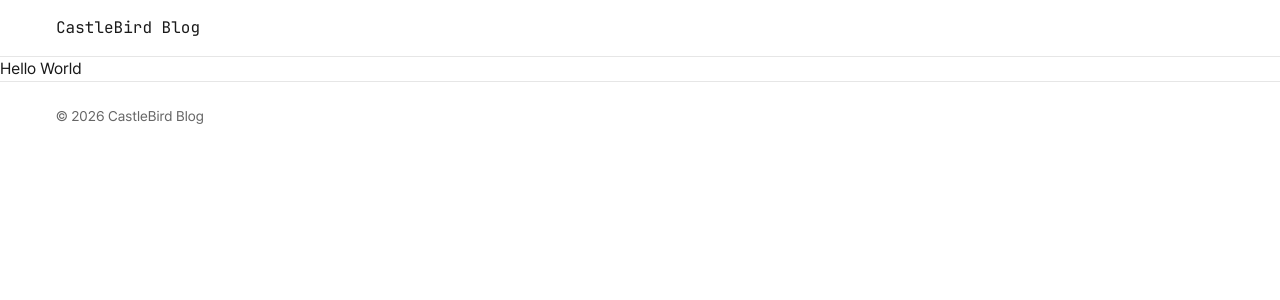
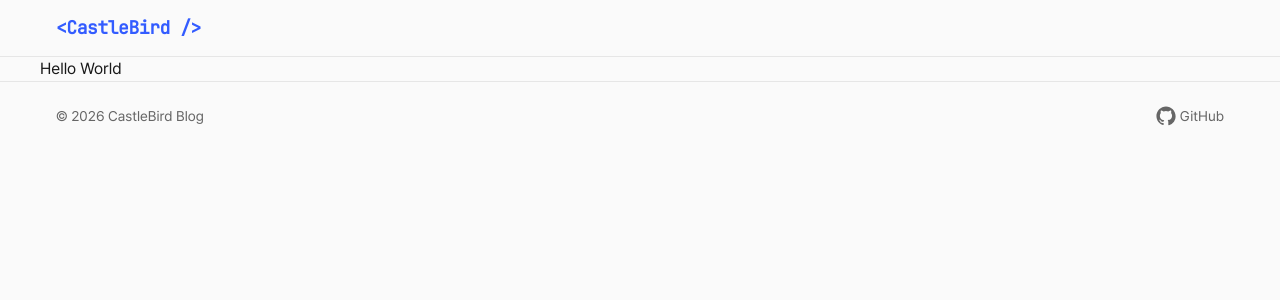
Before and after one commit to castle-bird/blog-web, a Next.js app: page / in a window 1280 px wide. Shown: the top 300 px of the page. Built offline with nearby package versions, Linux system fonts and the light colour scheme.

Commit message:
style: 헤더 및 푸터 스타일 수정, 레이아웃 개선
- 헤더: 텍스트 스타일 수정 및 로고 업데이트
- 푸터: GitHub 링크 추가 및 레이아웃 조정
- 메인 컨텐츠 영역: 최대 폭 설정 적용
- 글로벌 배경색 미세 조정 (hsl 100% → 98%)

```diff
--- a/src/app/(main)/layout.tsx
+++ b/src/app/(main)/layout.tsx
@@ -5,7 +5,9 @@ const MainLayout = ({ children }: LayoutProps<"/">) => {
   return (
     <>
       <Header />
-      {children}
+      <main className="mx-auto max-w-300">
+        {children}
+      </main>
       <Footer />
     </>
   );
--- a/src/app/(main)/page.tsx
+++ b/src/app/(main)/page.tsx
@@ -1,6 +1,6 @@
 const Home = () => {
   return (
-    <div>
+    <div className="">
       <h1>Hello World</h1>
     </div>
   );
--- a/src/app/globals.css
+++ b/src/app/globals.css
@@ -55,7 +55,7 @@
 }
 
 :root {
-  --background: hsl(0, 0%, 100%);
+  --background: hsl(0, 0%, 98%);
   --foreground: hsl(0, 0%, 10%);
   --card: hsl(0, 0%, 100%);
   --card-foreground: hsl(0, 0%, 10%);
--- a/src/components/layout/footer.tsx
+++ b/src/components/layout/footer.tsx
@@ -1,9 +1,30 @@
+import Link from "next/link";
+
 export function Footer() {
   return (
-    <footer className="border-t">
-      <div className="mx-auto max-w-[1200px] px-4 py-6 text-sm text-muted-foreground">
-        © {new Date().getFullYear()} CastleBird Blog
-      </div>
-    </footer>
+      <footer className="border-t">
+        <div
+            className="mx-auto flex max-w-300 items-center justify-between px-4 py-6 text-sm text-muted-foreground">
+          <span>© {new Date().getFullYear()} CastleBird Blog</span>
+          <Link
+              href="https://github.com/castle-bird"
+              target="_blank"
+              rel="noopener noreferrer"
+              aria-label="GitHub"
+              className="flex items-center gap-1"
+          >
+            <svg
+                viewBox="0 0 24 24"
+                className="size-5"
+                fill="currentColor"
+                aria-hidden="true"
+            >
+              <path
+                  d="M12 .5C5.73.5.5 5.73.5 12c0 5.09 3.29 9.4 7.86 10.93.57.1.78-.25.78-.55 0-.27-.01-1.17-.02-2.12-3.2.7-3.88-1.36-3.88-1.36-.52-1.33-1.28-1.68-1.28-1.68-1.04-.72.08-.7.08-.7 1.15.08 1.76 1.18 1.76 1.18 1.03 1.76 2.7 1.25 3.36.96.1-.75.4-1.25.73-1.54-2.55-.29-5.24-1.28-5.24-5.68 0-1.26.45-2.29 1.18-3.09-.12-.29-.51-1.46.11-3.04 0 0 .96-.31 3.15 1.18a10.9 10.9 0 0 1 5.73 0c2.19-1.49 3.15-1.18 3.15-1.18.62 1.58.23 2.75.11 3.04.74.8 1.18 1.83 1.18 3.09 0 4.41-2.69 5.38-5.25 5.67.41.36.78 1.08.78 2.18 0 1.57-.01 2.84-.01 3.23 0 .3.2.66.79.55A10.51 10.51 0 0 0 23.5 12c0-6.27-5.23-11.5-11.5-11.5Z"/>
+            </svg>
+            GitHub
+          </Link>
+        </div>
+      </footer>
   );
 }
--- a/src/components/layout/header.tsx
+++ b/src/components/layout/header.tsx
@@ -3,9 +3,12 @@ import Link from "next/link";
 export function Header() {
   return (
     <header className="border-b">
-      <div className="mx-auto flex h-14 max-w-[1200px] items-center justify-between px-4">
-        <Link href="/" className="font-mono font-medium">
-          CastleBird Blog
+      <div className="mx-auto flex h-14 max-w-300 items-center justify-between px-4">
+        <Link
+          href="/"
+          className="font-mono text-lg font-bold tracking-tight text-primary"
+        >
+          {"<CastleBird />"}
         </Link>
       </div>
     </header>
```
